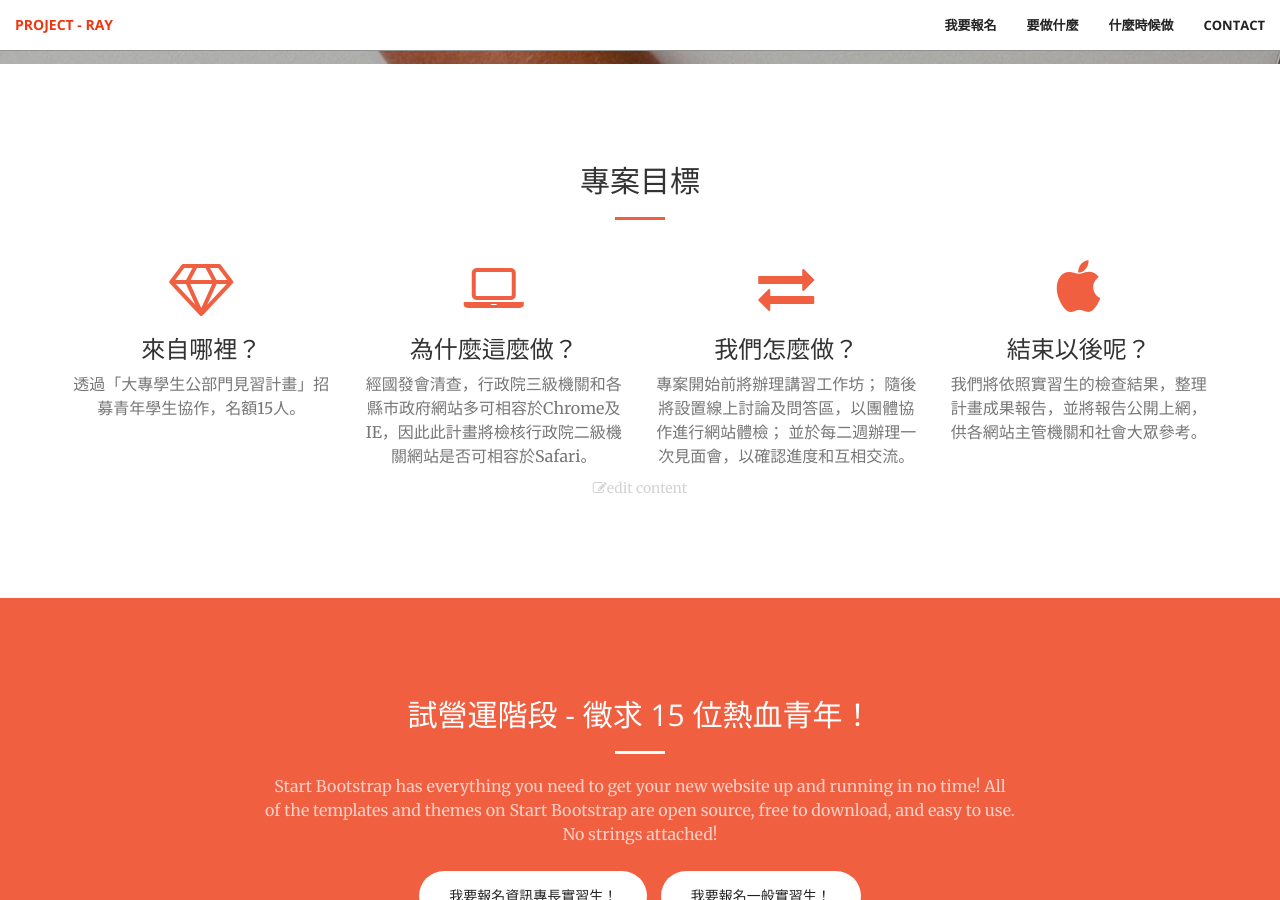
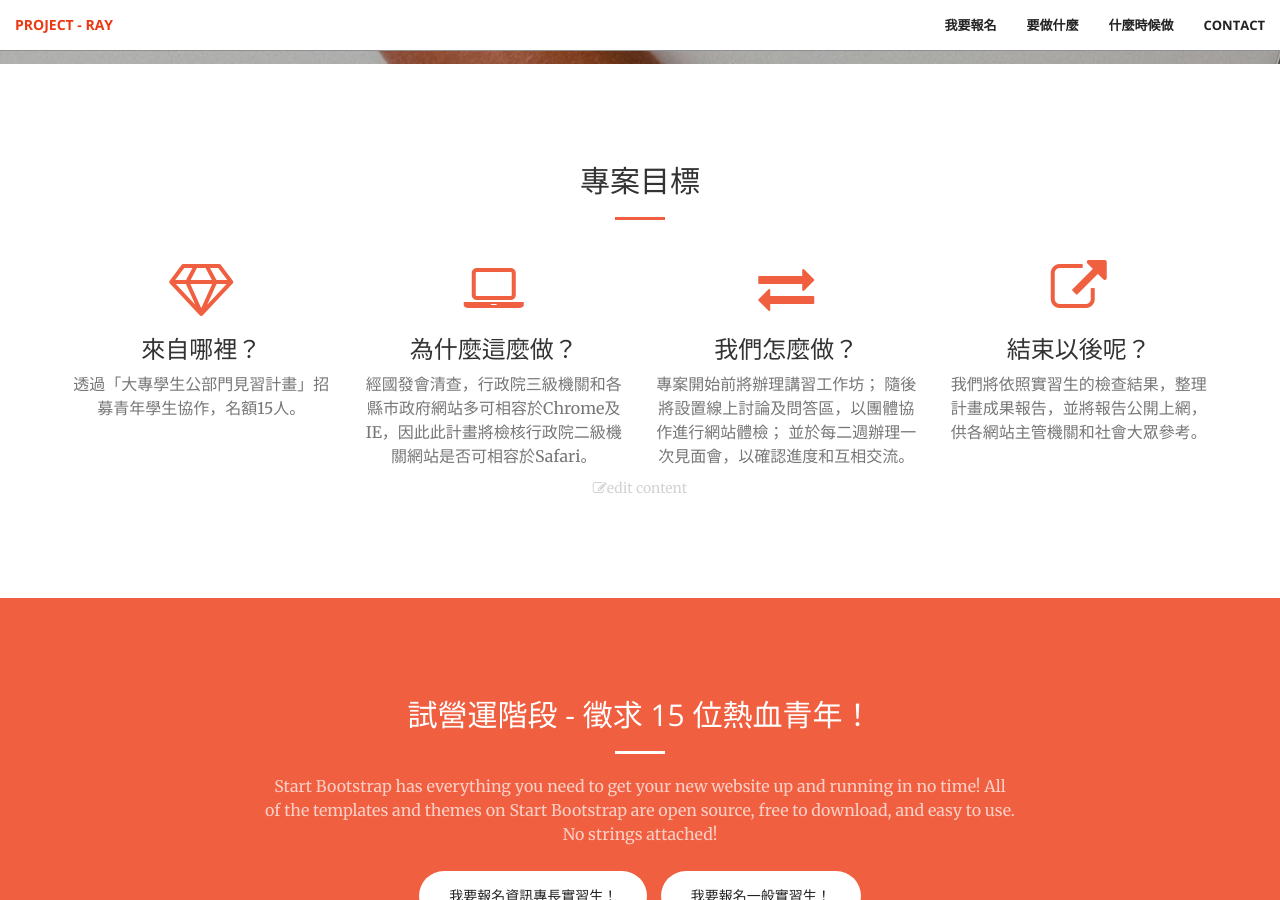
Before and after one commit to PDIS/ray2018, a Jekyll site: the page built from docs/index.html, in a window 1280 px wide and 900 px high, scrolled down 836 px. Built offline with Jekyll 4.4.1, drawn with Linux system fonts in a browser that asks for light colours.

Commit message:
Update intro.json

```diff
--- a/docs/_data/intro.json
+++ b/docs/_data/intro.json
@@ -18,7 +18,7 @@
         },
         {
             "title": "結束以後呢？",
-            "icon": "fa-apple",
+            "icon": "fa-external-link",
             "content": "我們將依照實習生的檢查結果，整理計畫成果報告，並將報告公開上網，供各網站主管機關和社會大眾參考。"
         }
     ]
```
